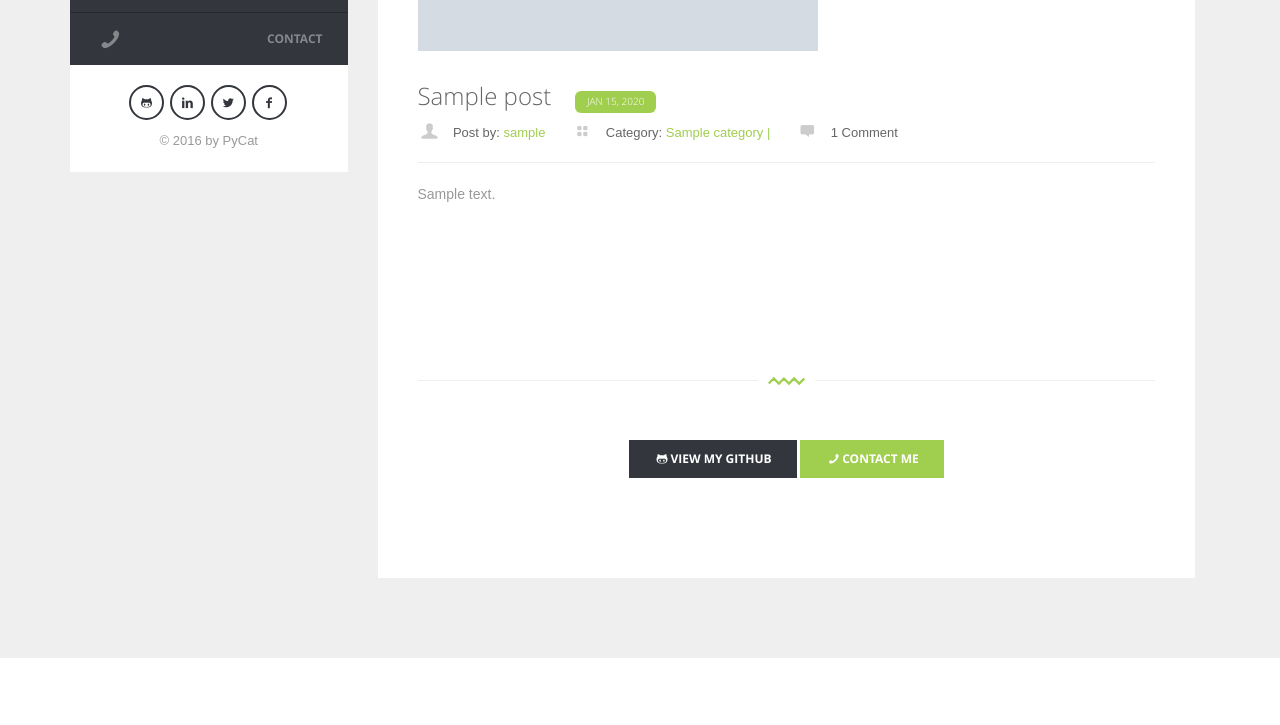
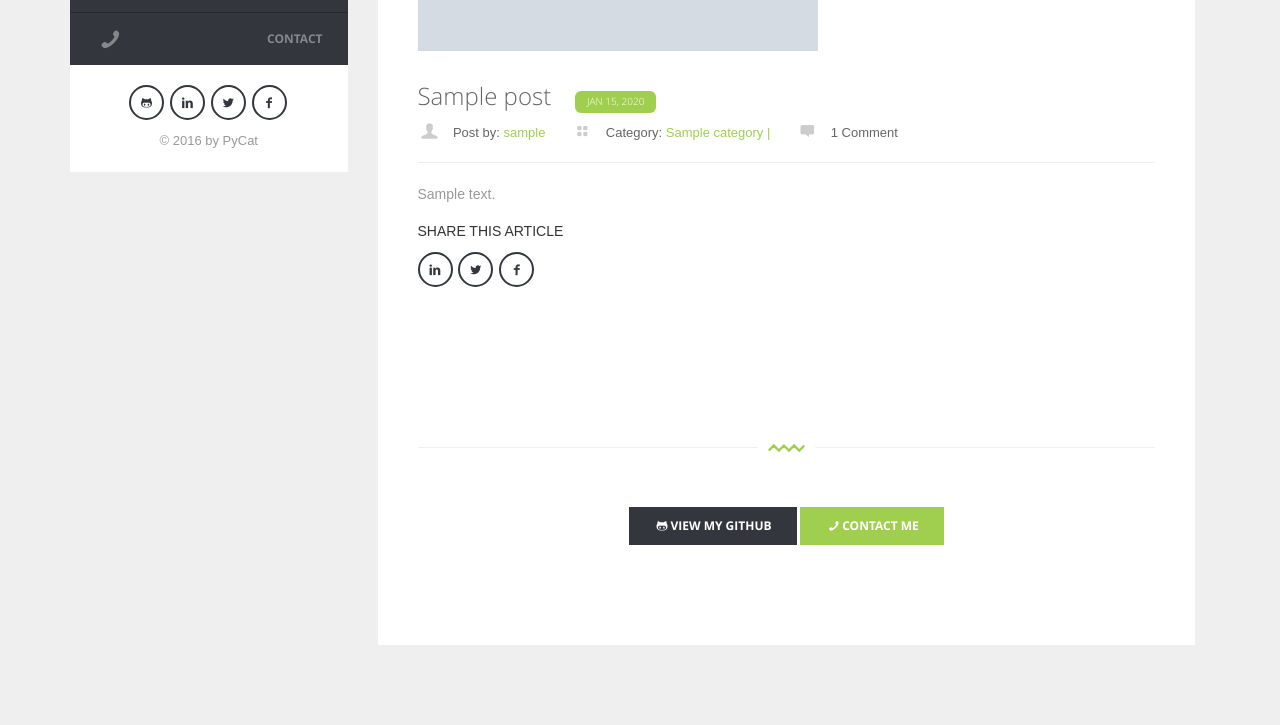
Before and after one commit to santoshpurbey/myFolio, a Django app: page /post/1/ in a window 1280 px wide. Shown: the part 434-1159 px from the top of the page. Before the commit the page ends 1092 px from the top, so only its background shows below. Run offline with Django 3.2, Linux system fonts and the light colour scheme; tables that the repository leaves empty hold one stand-in row (values such as "Sample post"); grey boxes marked "Sample" are stand-in pictures; parts of the project's set-up code (start-up, migrations or seed data) failed here and were passed over; some libraries are stand-ins or nearby versions.

Commit message:
Add social share buttons

```diff
--- a/portfolio/templates/base.html
+++ b/portfolio/templates/base.html
@@ -16,6 +16,17 @@
 	<link href="{% static 'css/main.css' %}" rel="stylesheet" type="text/css" media="all"/>
 </head>
 <body>
+
+  <div id="fb-root"></div>
+  <script>(function(d, s, id) {
+    var js, fjs = d.getElementsByTagName(s)[0];
+    if (d.getElementById(id)) return;
+    js = d.createElement(s); js.id = id;
+    js.src = "//connect.facebook.net/en_US/sdk.js#xfbml=1&version=v2.7";
+    fjs.parentNode.insertBefore(js, fjs);
+  }(document, 'script', 'facebook-jssdk'));</script>
+
+
 	<!-- Preloader -->
 <div id="loader">
 <!-- Preloader inner -->
--- a/portfolio/templates/blog/post_detail.html
+++ b/portfolio/templates/blog/post_detail.html
@@ -1,4 +1,5 @@
 {% extends 'base.html' %}
+{% load social_widgets %}
 {% block content %}
 <!--Right content-->
 <div class="col-md-12 right-content">
@@ -69,7 +70,15 @@
 											<article id="content1" contenteditable="true">
 	                    	<p > {{post.body|safe}}</p>
 											</article>
+											<div class="social">
+		 									 <h1>Share this article</h1>
+											 <ul class="social">
+												 <li><a href="https://www.linkedin.com/share"><i class="icon-linkedin"></i></a></li>
+				       					 <li><a href="https://twitter.com/share"><i class="icon-twitter"></i></a></li>
+				                 <li><a href="https://www.facebook.com/share"><i class="icon-facebook"></i></a></li>
+		 								 </div>
 								 </div>
+
 							 </div>
 							 <!--End block post-->
 							 </div>
@@ -82,19 +91,7 @@
 							 <!--End block content-->
 							 </div>
 							 <!--End content-->
-						 <!--Main title-->
-							 <!--div class="main-title">
-								 <h1>Comments <span class="cm-count">(2)</span></h1>
-									 <div class="divider">
-											 <div class="zigzag large clearfix "  data-svg-drawing="yes" >
-												 <svg xml:space="preserve" viewBox="0 0 69.172 14.975" width="37" height="28" y="0px" x="0px" xmlns:xlink="http://www.w3.org/1999/xlink" xmlns="http://www.w3.org/2000/svg" version="1.1">
-												 <path d="M1.357,12.26 10.807,2.81 20.328,12.332
-													 29.781,2.879 39.223,12.321 48.754,2.79 58.286,12.321 67.815,2.793 "  style="stroke-dasharray: 93.9851, 93.9851; stroke-dashoffset: 0;"/>
-												 </svg>
- 										 	</div>
- 									</div>
-							 </div>
-						 <!--End main title-->
+
  					 	<!--Content-->
 						 <div class="content">
 							 <div id="disqus_thread"></div>
@@ -142,32 +139,6 @@
 									 <div class="block-content margBMedium">
 									 <!--Reply-->
 									 	<div class="block-reply">
-											 <!--Row -- >
-											<!--div class="row">
-												 <div class="col-md-12">
-													  <form class="reply-form" action="." method="post">
-														  <div class="input-columns clearfix">
-															  <div class="column1">
-															    <div class="column-inner">
-																  	<input type="text" placeholder="Name" value="" id="name" name="name">
-																  </div>
-															  </div>
-															  <div class="column2">
-															    <div class="column-inner">
-															  		<input type="text" placeholder="Email" value="" id="email" name="email">
-																  </div>
-															  </div>
-														  </div>
-														  <input type="text" placeholder="WebSite" value="" id="website" name="website">
-															  <textarea name="message" placeholder="Message" id="message" cols="45" rows="10"></textarea>
-															{% csrf_token %}
-														  <input type="submit" value="Post a comment" class="but opc-2 submit">
-													  </form>
-												</div>
-
-										 </div>
-										 <!--End row-->
-
 										 {% if new_comment %}
 										 <h2>Your Comment has beeing added</h1>
 										 {% else %}
```
